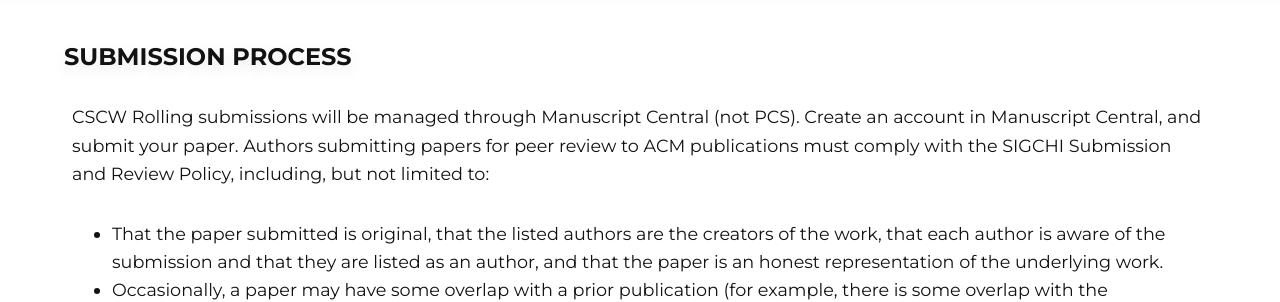
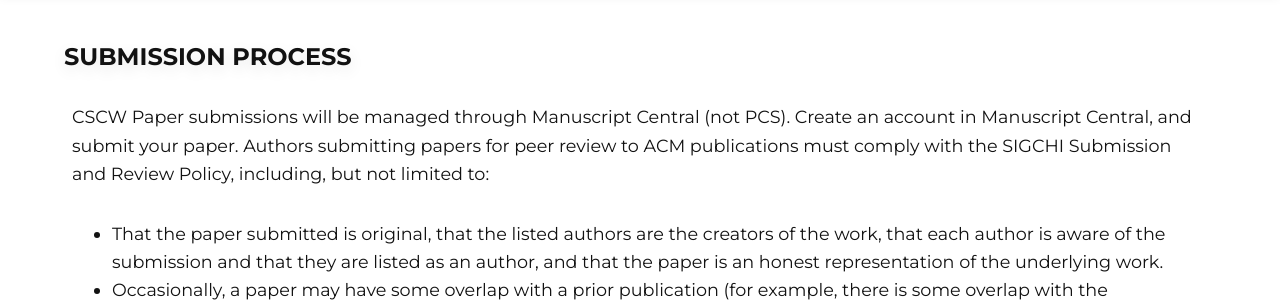
Before and after one commit to anthonypinter/cscw2026-website, a Jekyll site: the page built from rolling.html, in a window 1280 px wide and 900 px high, scrolled down 3629 px. Shown: the part 154-456 px from the top of the window. Built offline with Jekyll 4.4.1, drawn with Linux system fonts in a browser that asks for light colours; some of the changed text lies outside the part shown.

Commit message:
update rolling language

```diff
--- a/rolling.html
+++ b/rolling.html
@@ -143,7 +143,7 @@
        <h3>SUBMISSION PROCESS</h3>
 
        <div class="page-text">
-        CSCW Rolling submissions will be managed through Manuscript Central (not PCS). Create an account in Manuscript Central, and submit your paper. Authors submitting papers for peer review to ACM publications must comply with the SIGCHI Submission and Review Policy, including, but not limited to:
+        CSCW Paper submissions will be managed through Manuscript Central (not PCS). Create an account in Manuscript Central, and submit your paper. Authors submitting papers for peer review to ACM publications must comply with the SIGCHI Submission and Review Policy, including, but not limited to:
        </div>
 
        <div class="page-text">
```
Also changed, not shown: other parts of rolling.html (+1 -1 lines).
